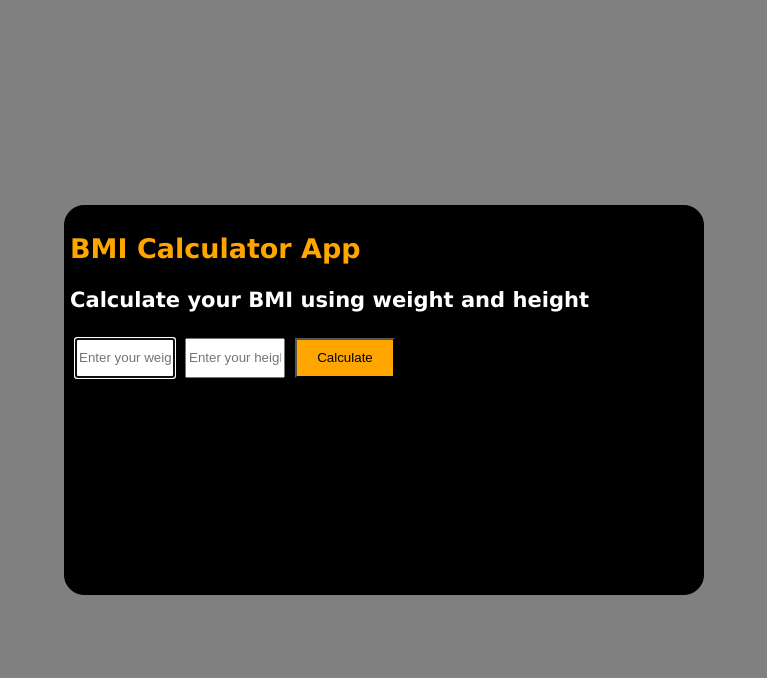
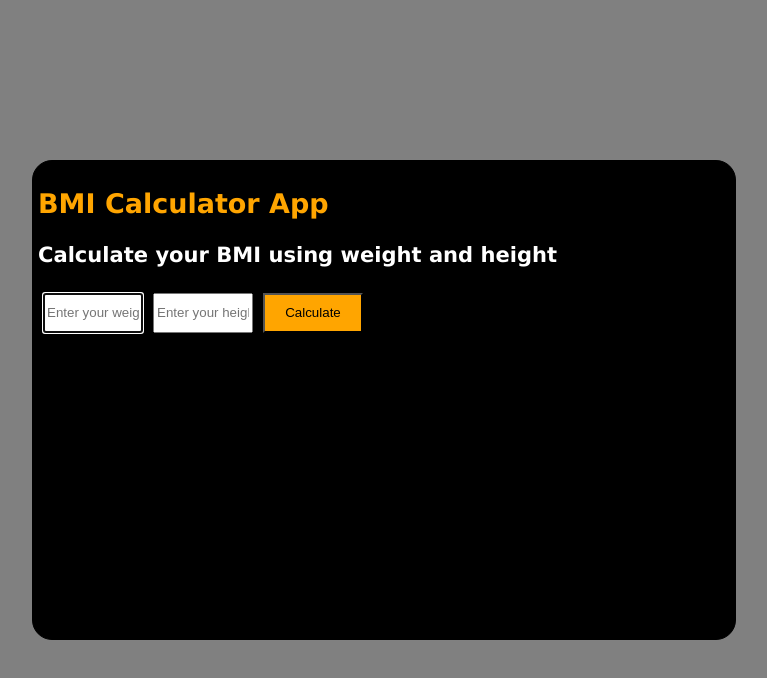
Before and after one commit to victorchirchir/bim-calc-app, a Next.js app: page / in a window 1280 px wide. Shown: the top 678 px of the page, without its empty margins (256-1023 px from the left). Built offline with nearby package versions, Linux system fonts and the light colour scheme.

Commit message:
'fixed4'

```diff
--- a/styles/globals.css
+++ b/styles/globals.css
@@ -101,7 +101,8 @@ a {
   }
 }
 .content{
-  width: 50%;
+  width: 55%;
+  height: 60vh;
   position: absolute;
   top: 50%;
   left: 50%;
@@ -112,7 +113,6 @@ a {
   padding: 5px;
   background-color: black;
   font-family:Verdana, Geneva, Tahoma, sans-serif;
-  bottom: 10px;
 }
 
 input , button{
```
